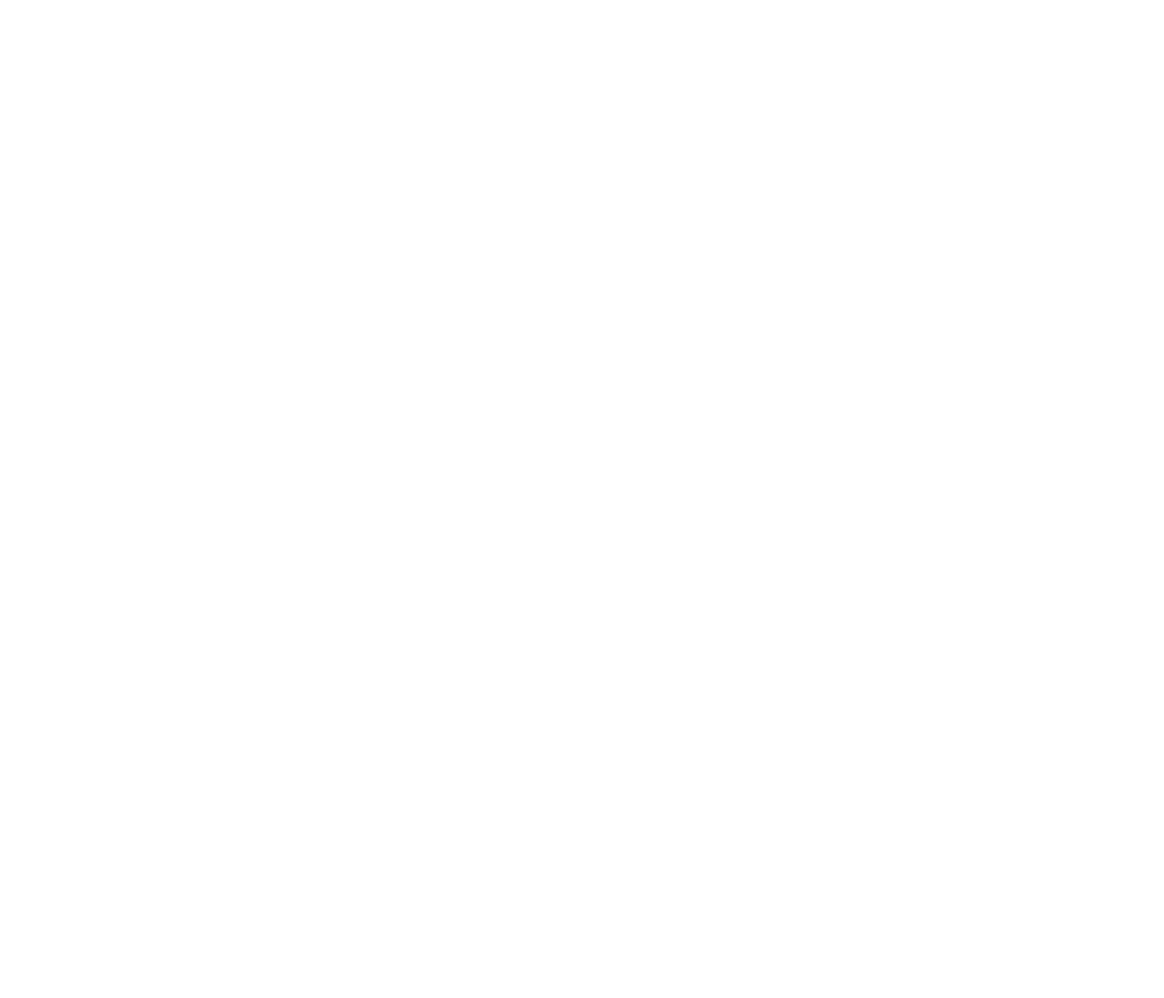
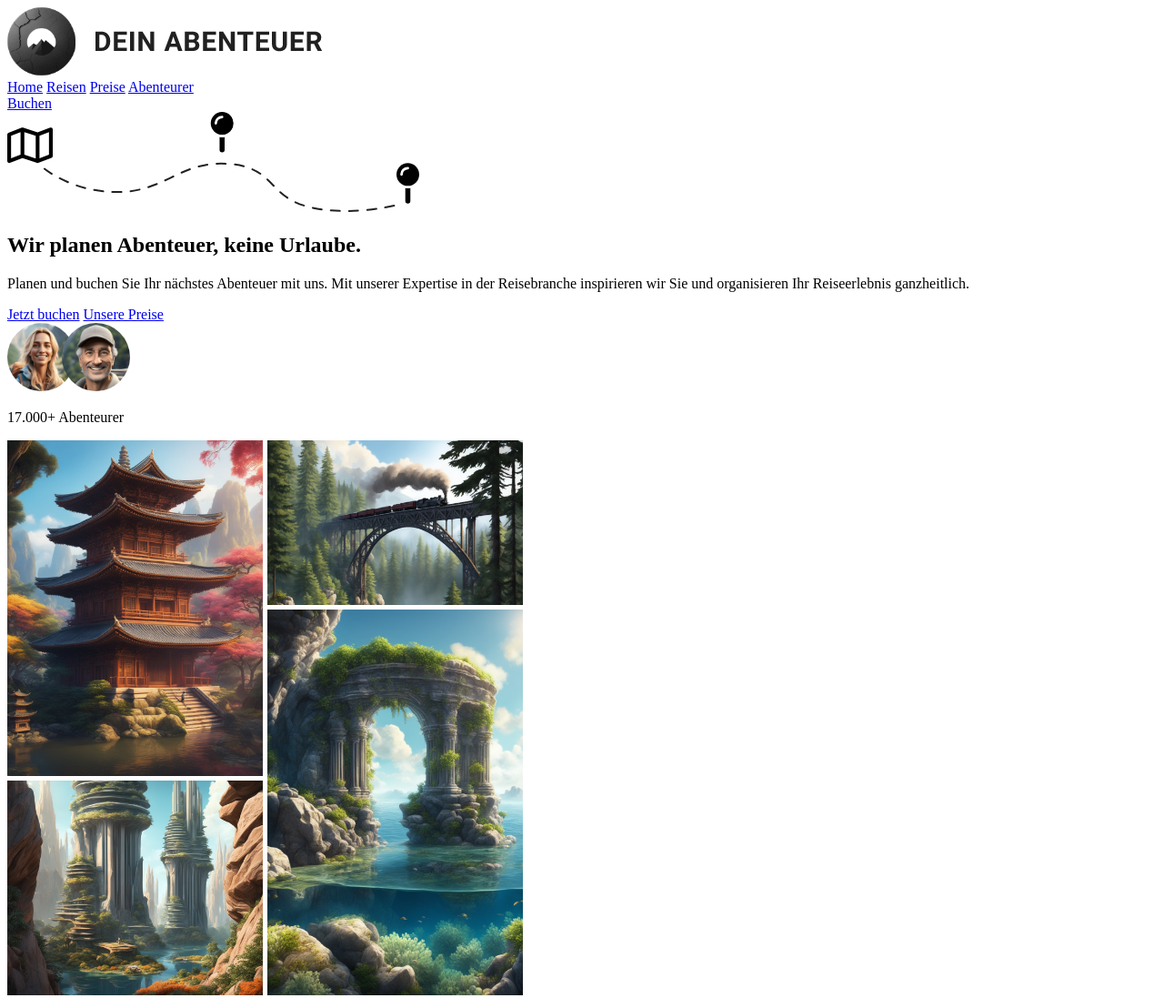
Before and after one commit to tomniekerken/website-hero-workshop, a plain HTML site: page index.html in a window 1280 px wide. Shown: the whole page at 91% size. Before the commit the page ends 800 px from the top, so only its background shows below. Drawn offline with Linux system fonts and the light colour scheme.

Commit message:
Progress

```diff
--- a/index.html
+++ b/index.html
@@ -12,5 +12,56 @@
       href="style.css"
     />
   </head>
-  <body></body>
+  <body>
+    <header>
+      <img
+        src="./assets/logo-dein-abenteuer.png"
+        alt="Logo Dein Abenteuer"
+      />
+      <nav>
+        <a href="#">Home</a>
+        <a href="#">Reisen</a>
+        <a href="#">Preise</a>
+        <a href="#">Abenteurer</a>
+      </nav>
+      <a
+        href="#"
+        id="buchen"
+        >Buchen</a
+      >
+    </header>
+    <main>
+      <section>
+        <div>
+          <img
+            src="./assets/karte.svg"
+            alt="Icon Karte"
+          />
+          <h1>Wir planen Abenteuer, keine Urlaube.</h1>
+          <p>
+            Planen und buchen Sie Ihr nächstes Abenteuer mit uns. Mit unserer
+            Expertise in der Reisebranche inspirieren wir Sie und organisieren
+            Ihr Reiseerlebnis ganzheitlich.
+          </p>
+          <div>
+            <a href="#">Jetzt buchen</a>
+            <a href="#">Unsere Preise</a>
+          </div>
+          <div>
+            <img
+              src="./assets/abenteurer.png"
+              alt="Abenteurer"
+            />
+            <p>17.000+ Abenteurer</p>
+          </div>
+        </div>
+        <div>
+          <img
+            src="./assets/bildgalerie.png"
+            alt="Bildgalerie mit verschiedenen Reisezielen für ein Abenteuer"
+          />
+        </div>
+      </section>
+    </main>
+  </body>
 </html>
```
